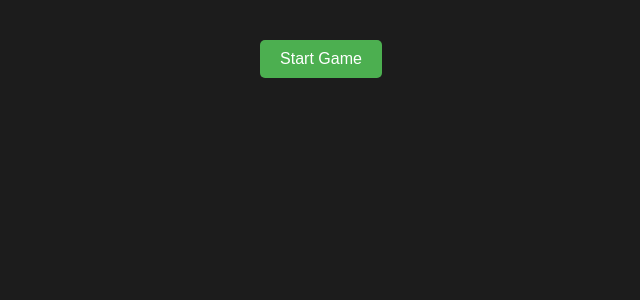
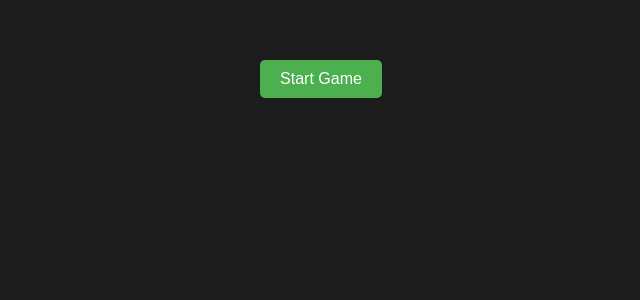
Before and after one commit to xnag78/snake-game, a React (Create React App) app: page / in a window 1280 px wide. Shown: the top 300 px of the page, without its empty margins (319-959 px from the left). Built offline with nearby package versions, Linux system fonts and the light colour scheme.

Commit message:
Update to make game into a standalone component

```diff
--- a/src/components/SnakeGame.js
+++ b/src/components/SnakeGame.js
@@ -35,6 +35,7 @@ const SnakeGame = () => {
           create: createScene,
           update: updateScene,
         },
+        parent: gameContainer.current,
       };
 
       game = new Phaser.Game(config);
@@ -161,21 +162,20 @@ const SnakeGame = () => {
   };
 
   return (
-    <div>
+    <div className="game-container">
+      <div ref={gameContainer}></div>
       {!gameRunning && !showGameOverUI && (
-        <button onClick={startGame}>Start Game</button>
+        <button className='start-button' onClick={startGame}>Start Game</button>
       )}
-      <div ref={gameContainer}>
       {showGameOverUI && (
         <div className="game-over">
           <h2>Game Over!</h2>
           <p style={{ fontSize: '36px', color: '#ff0000' }}>
             Your score: {scoreTextRef.current?.text.split(' ')[1]}
           </p>
-            <button onClick={restartGame}>Restart</button>
+          <button className='start-button' onClick={restartGame}>Restart</button>
         </div>
       )}
-      </div>
     </div>
   );
 };
--- a/src/styles/snakeGame.css
+++ b/src/styles/snakeGame.css
@@ -2,7 +2,7 @@
 
 body {
   margin: 0;
-    overflow: hidden;
+  /* overflow: hidden; */
   background-color: #1c1c1c;
 }
 
--- a/src/styles/snakeUI.css
+++ b/src/styles/snakeUI.css
@@ -9,7 +9,7 @@
   color: #fff;
 }
 
-  button {
+.start-button {
   background-color: #4caf50;
   color: white;
   padding: 10px 20px;
@@ -22,7 +22,7 @@
   transition: background-color 0.3s;
 }
 
-  button:hover {
+.start-button:hover {
   background-color: #45a049;
 }
 
@@ -32,6 +32,23 @@
   margin-top: 10px;
 }
 
+.game-container {
+  position: relative;
+  width: 100%;
+  display: flex;
+  flex-direction: column;
+  align-items: center;
+  justify-content: center;
+  padding-top: 20px;
+}
+
+/* Hide the game container on smaller screens */
+@media screen and (max-width: 768px) {
+  .game-container {
+      display: none;
+  }
+}
+
 @media (max-width: 600px) {
   canvas {
       width: 100%;
```
Lines whose indentation alone changed are shown as unchanged.
